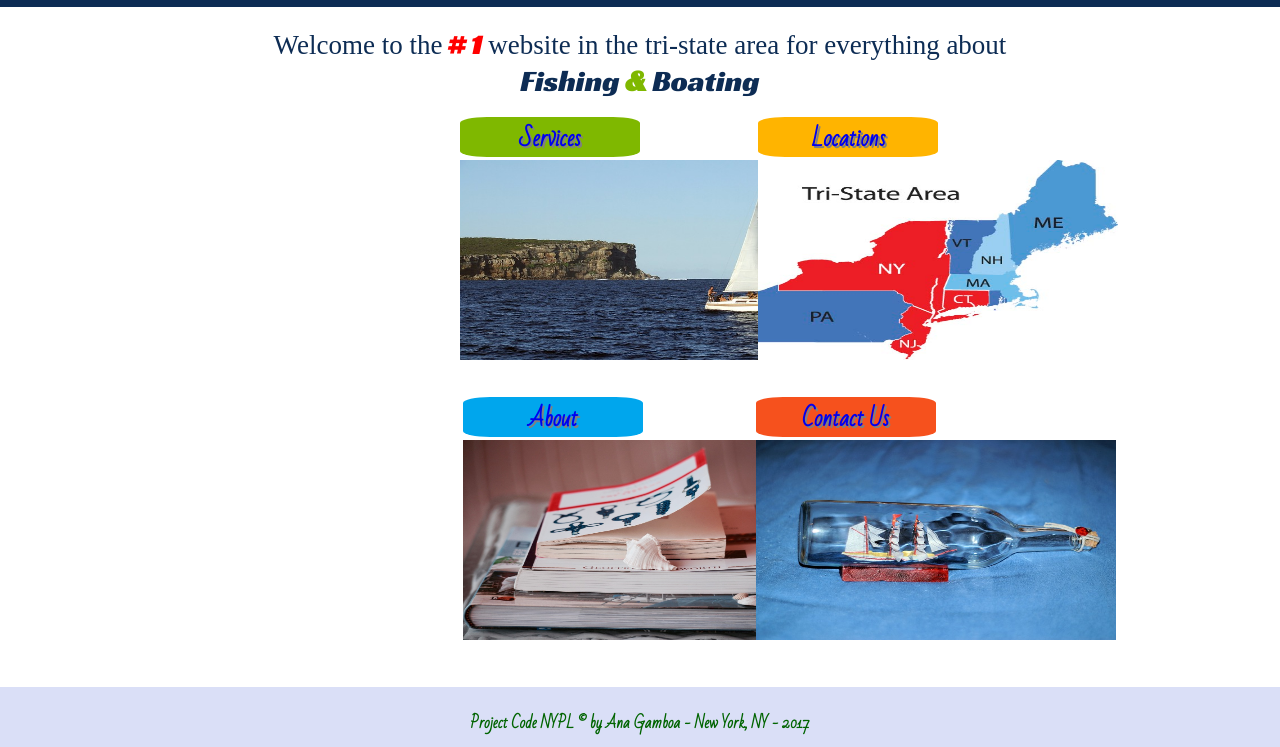
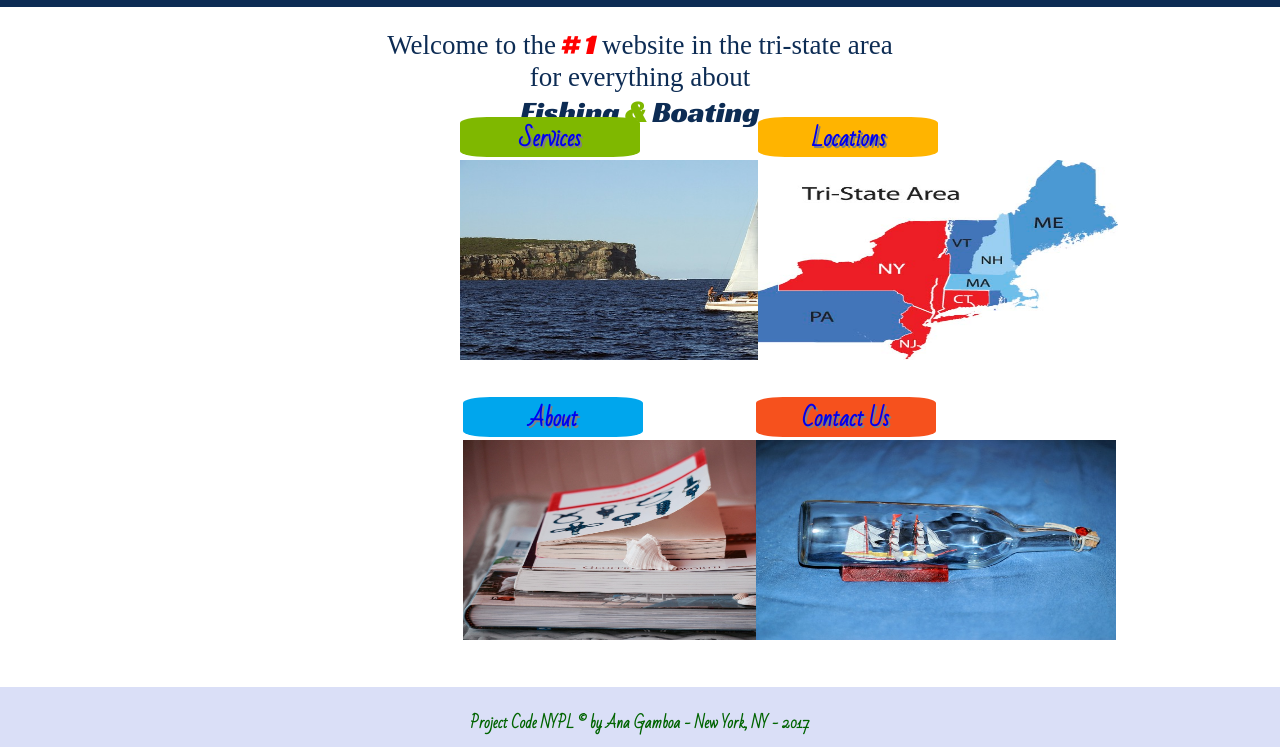
Before and after one commit to anitagd/fishing-boating, a plain HTML site: page index.html in a window 1280 px wide. Shown: the part 143-890 px from the top of the page. Drawn offline with Linux system fonts and the light colour scheme; a web font is replaced by a local one.

Commit message:
Update style.css

```diff
--- a/css/style.css
+++ b/css/style.css
@@ -110,14 +110,14 @@
     */
 
     .left-index {
-                width: 20%;
+                width: 30%;
                 float: left;
                 height: 680px;
                 background: white;
      }
 
      .center-index {
-                width: 60%;
+                width: 40%;
                 height: 680px;
                 float: left;
                 background: white;
@@ -139,7 +139,7 @@
      }
 
      .right-index {
-                width: 20%;
+                width: 30%;
                 height: 680px;
                 float: right;
                 background: white;
```
